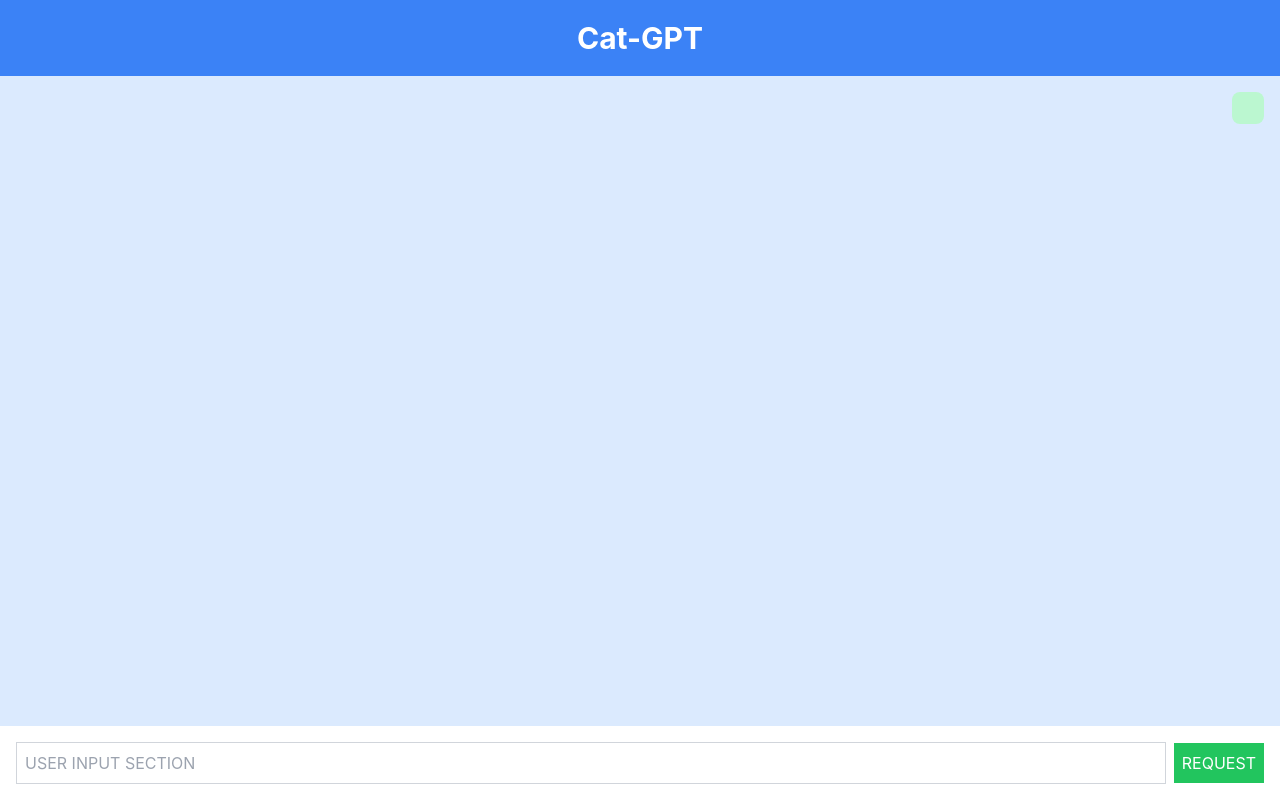
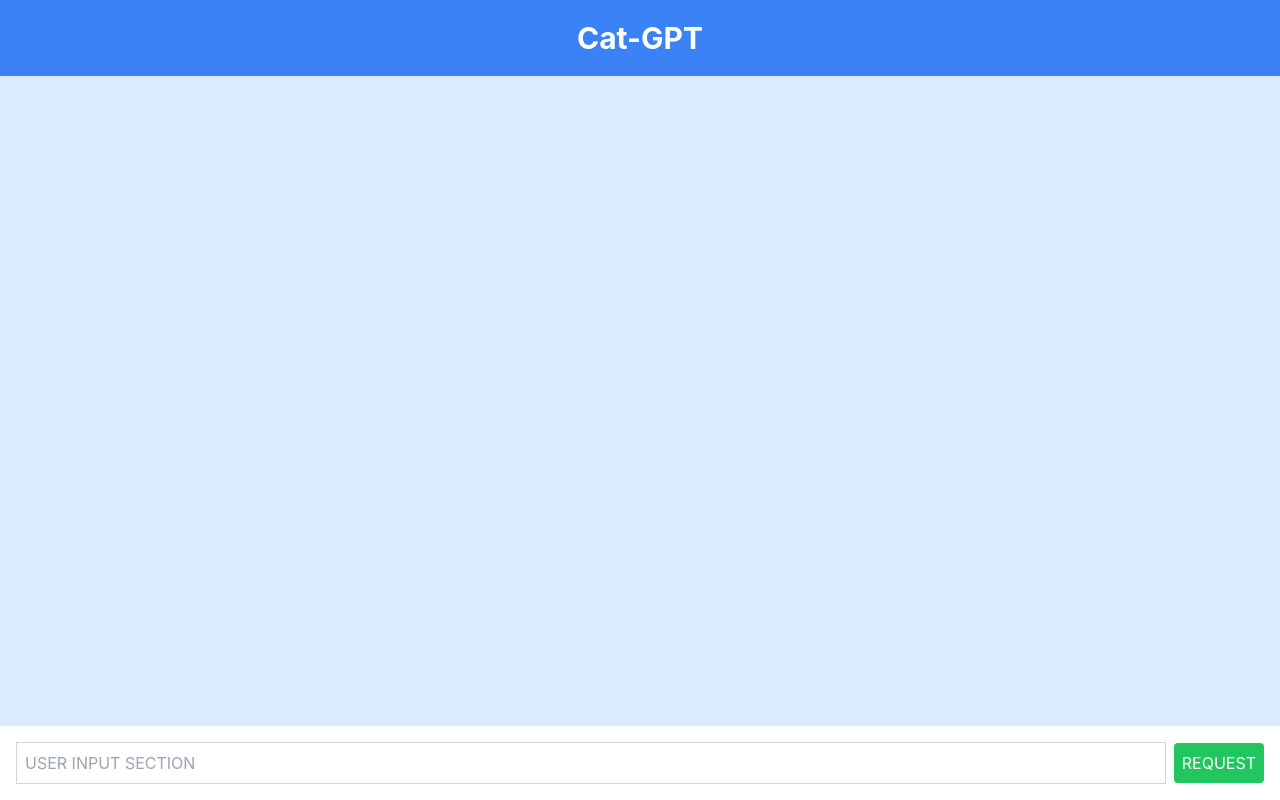
Before and after one commit to Sweetdevil144/Cat-GPT, a React (Create React App) app in the folder client/: page / in a window 1280 px wide. Built offline with nearby package versions, Linux system fonts and the light colour scheme.

Commit message:
updated green column

```diff
--- a/client/src/MainLayout.tsx
+++ b/client/src/MainLayout.tsx
@@ -7,7 +7,7 @@ type Message={
     sender:'user'|'ollama';
 }
 const MainLayout: React.FC = () => {
-    const [messages, setMessages] = useState<{ type: string; content: string; sender: 'user' | 'ollama'; }[]>([]);
+    const [messages, setMessages] = useState<Message[]>([]);
     const [input, setInput] = useState('');
 
     const handleSend = () => {
@@ -27,7 +27,7 @@ const MainLayout: React.FC = () => {
             </header>
 
             <main className="flex-1 bg-blue-100 p-4 overflow-auto">
-                <div className="flex flex-col h-full">
+                <div className="flex flex-col h-full space-y-4">
                     {messages.map((msg, index) => (
                         <Message
                             key={index}
@@ -36,9 +36,7 @@ const MainLayout: React.FC = () => {
                             sender={msg.sender}
                         />
                     ))}
-                    <div>
-                         <Message type="text" content={input} sender="user"/>                     </div>
-                    </div>
+                </div>
             </main>
 
             <footer className="bg-white p-4 flex items-center">
@@ -50,7 +48,7 @@ const MainLayout: React.FC = () => {
                     onChange={(e) => setInput(e.target.value)}
                 />
                 <button
-                   className="bg-green-500 text-white p-2"
+                   className="bg-green-500 hover:bg-green-600 text-white p-2 rounded"
                    onClick={handleSend}>
                     REQUEST
                 </button>
--- a/client/src/components/Message.tsx
+++ b/client/src/components/Message.tsx
@@ -11,7 +11,7 @@ const Message: React.FC<MessageProps> = ({ type, content, sender }) => {
 
     return (
         <div className={`flex ${isUser ? 'justify-end' : 'justify-start'} mb-4`}>
-            <div className={`p-4 rounded-lg max-w-xs ${isUser ? 'bg-green-200' : 'bg-blue-200'}`}>
+            <div className={`p-4 rounded-lg max-w-xs ${isUser ? 'bg-green-500  text-white' : 'bg-blue-500 text-white'}`}>
                 {type === 'text' && <p>{content}</p>}
                 {type === 'link' && (
                     <a href={content} target="_blank" rel="noopener noreferrer">
```
